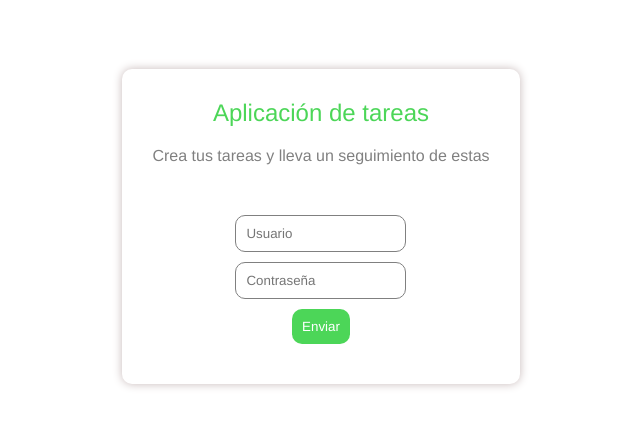
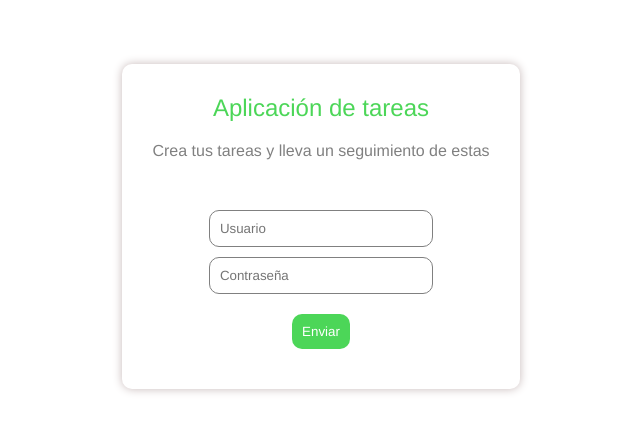
Before and after one commit to Danieruone/tasks-app, an Angular app: page / in a window 1280 px wide. Shown: the part 174-606 px from the top of the page, without its empty margins (319-959 px from the left). Built offline with nearby package versions, Linux system fonts and the light colour scheme.

Commit message:
login card style

```diff
--- a/src/app/pages/login-page/login-page.component.css
+++ b/src/app/pages/login-page/login-page.component.css
@@ -31,6 +31,7 @@
   padding: 10px;
   border-radius: 10px;
   border: 1px solid gray;
+  width: 60%;
 }
 
 .container form button {
@@ -41,6 +42,7 @@
   color: white;
   background-color: #4cd658;
   cursor: pointer;
+  margin-top: 10px;
 }
 
 .container form button:hover {
```
